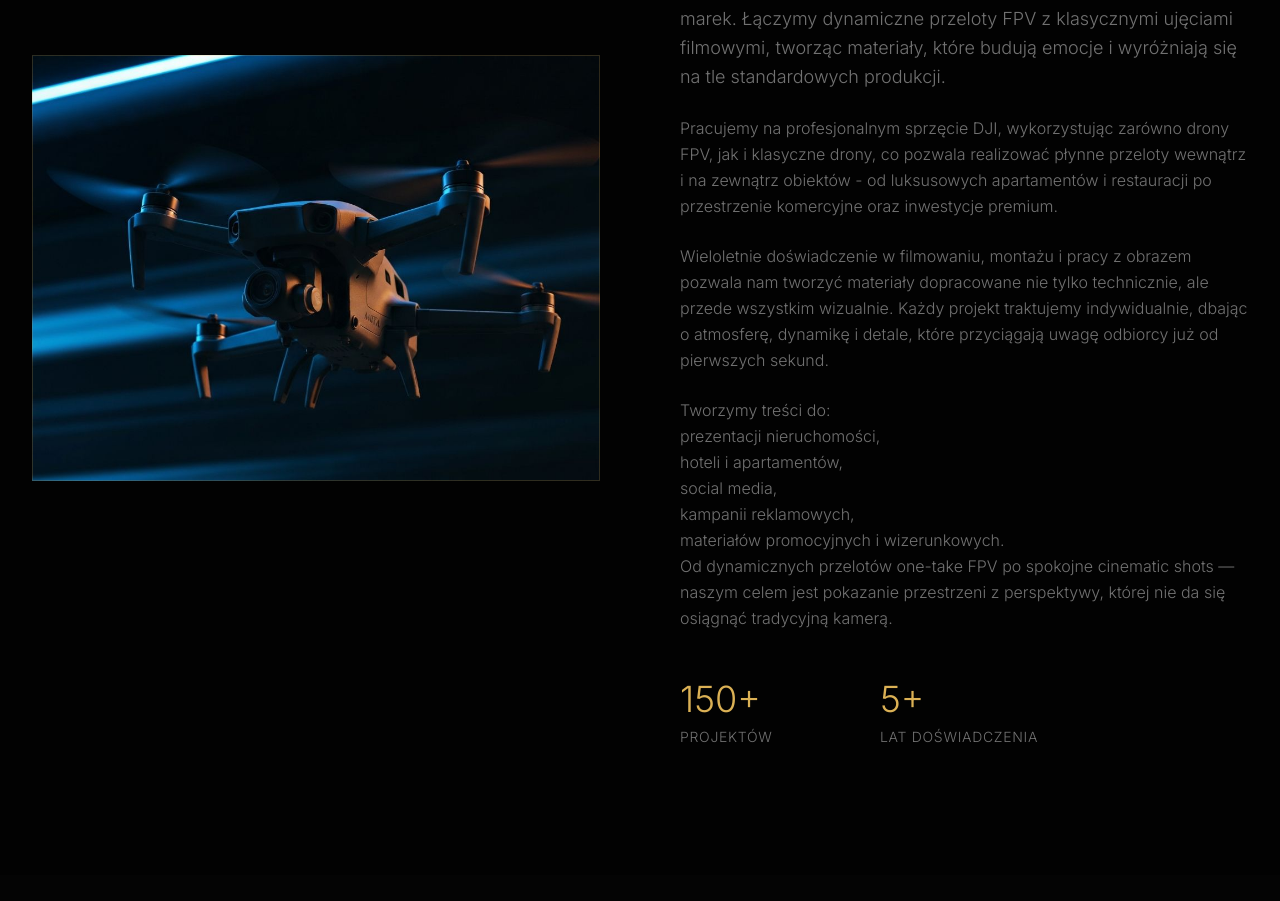
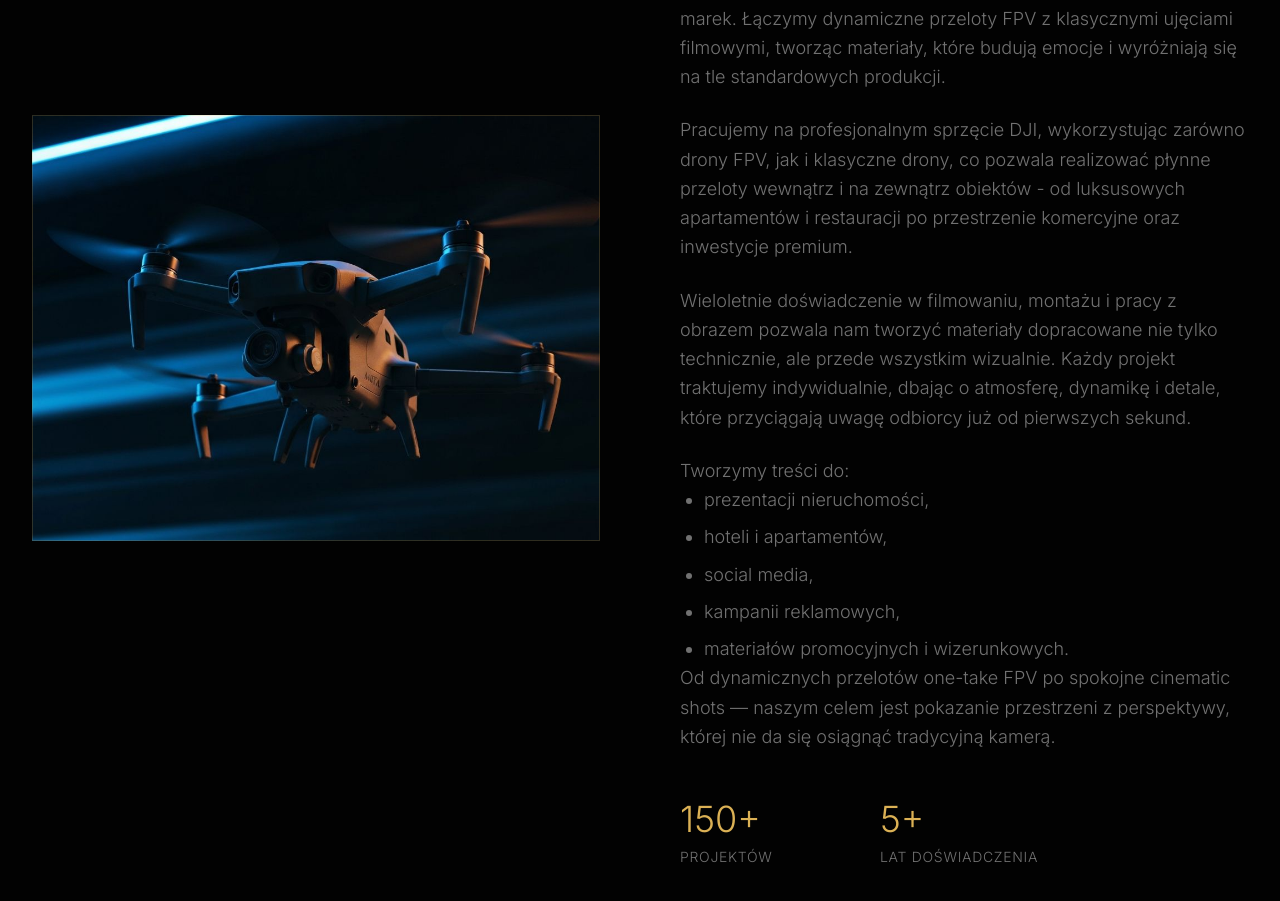
Before and after one commit to StrykerPL/wizjonair, a Next.js app: page / in a window 1280 px wide. Shown: the part 2845-3746 px from the top of the page. Built offline with nearby package versions, Linux system fonts and the light colour scheme.

Commit message:
Update about-section.tsx

```diff
--- a/components/about-section.tsx
+++ b/components/about-section.tsx
@@ -26,16 +26,16 @@ export function AboutSection() {
                 Wizjonair to studio specjalizujące się w nowoczesnych realizacjach FPV i cinematic drone shots dla nieruchomości,
                 hoteli, biznesu i marek. Łączymy dynamiczne przeloty FPV z klasycznymi ujęciami filmowymi, tworząc materiały, które budują emocje i wyróżniają się na tle standardowych produkcji.
               </p>
-              <p className="font-light leading-relaxed">
+              <p className="text-lg font-light leading-relaxed">
                 Pracujemy na profesjonalnym sprzęcie DJI, wykorzystując zarówno drony FPV, jak i klasyczne drony,
                 co pozwala realizować płynne przeloty wewnątrz i na zewnątrz obiektów - od luksusowych apartamentów i restauracji po przestrzenie komercyjne oraz inwestycje premium.
               </p>
-              <p className="font-light leading-relaxed">
+              <p className="text-lg font-light leading-relaxed">
                 Wieloletnie doświadczenie w filmowaniu, montażu i pracy z obrazem pozwala nam tworzyć materiały dopracowane nie tylko technicznie,
                 ale przede wszystkim wizualnie. Każdy projekt traktujemy indywidualnie, dbając o atmosferę, dynamikę i detale, które przyciągają uwagę odbiorcy już od pierwszych sekund.
               </p>
-<p className="font-light leading-relaxed">          Tworzymy treści do:
-<ul>
+<p className="text-lg font-light leading-relaxed">          Tworzymy treści do:
+<ul className="list-disc space-y-2 pl-6 text-muted-foreground">
 <li>prezentacji nieruchomości,</li>
 <li>hoteli i apartamentów,</li>
 <li>social media,</li>
```
